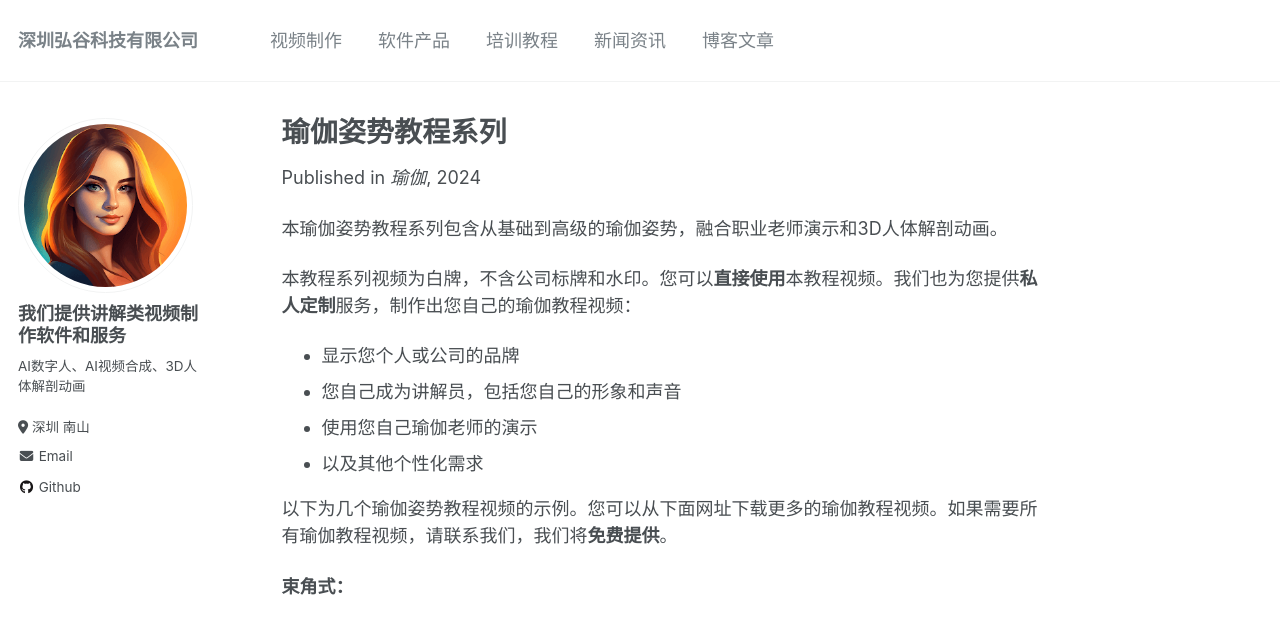
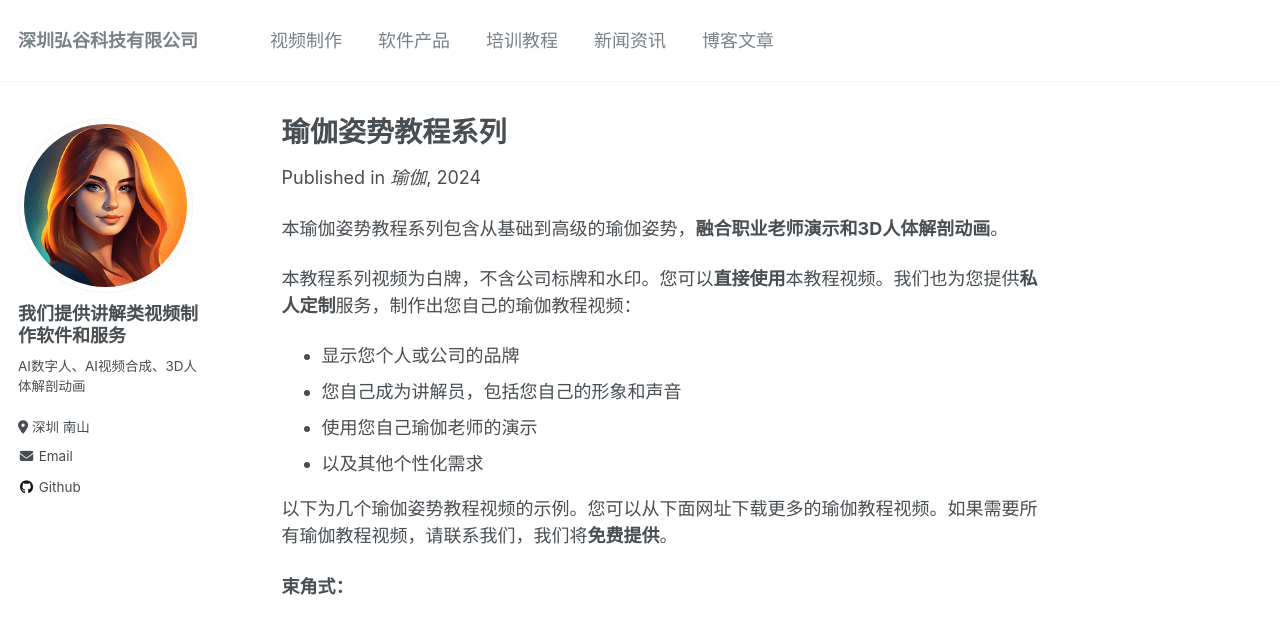
Before and after one commit to bloomv/bloomv, a Jekyll site: the page built from _publications/瑜伽姿势教程系列.html, in a window 1280 px wide and 900 px high, cut to the strip 0-619 px from the top of the window. Built offline with Jekyll 4.4.1, drawn with Linux system fonts in a browser that asks for light colours.

```diff
--- a/_publications/瑜伽姿势教程系列.html
+++ b/_publications/瑜伽姿势教程系列.html
@@ -2,14 +2,14 @@
 title: "瑜伽姿势教程系列"
 collection: publications
 permalink: /publication/瑜伽姿势教程系列
-excerpt: '本瑜伽姿势教程系列包含从基础到高级的瑜伽姿势，融合职业老师演示和3D人体解剖动画。'
+excerpt: '本瑜伽姿势教程系列包含从基础到高级的瑜伽姿势，<strong>融合职业老师演示和3D人体解剖动画</strong>。'
 date: 2024-02-21
 venue: '瑜伽'
 paperurl: 'https://bloomv.github.io/bloomv/files/瑜伽姿势教程系列.rar'
 citation: '弘谷科技制作 (2024) &quot;瑜伽姿势教程系列&quot; <strong><i>瑜伽</i></strong>。<br/>下载网址：<br/>'
 ---
 
-<p>本瑜伽姿势教程系列包含从基础到高级的瑜伽姿势，融合职业老师演示和3D人体解剖动画。</p>
+<p>本瑜伽姿势教程系列包含从基础到高级的瑜伽姿势，<strong>融合职业老师演示和3D人体解剖动画</strong>。</p>
 
 <p>本教程系列视频为白牌，不含公司标牌和水印。您可以<strong>直接使用</strong>本教程视频。我们也为您提供<strong>私人定制</strong>服务，制作出您自己的瑜伽教程视频：</p>
 
```
